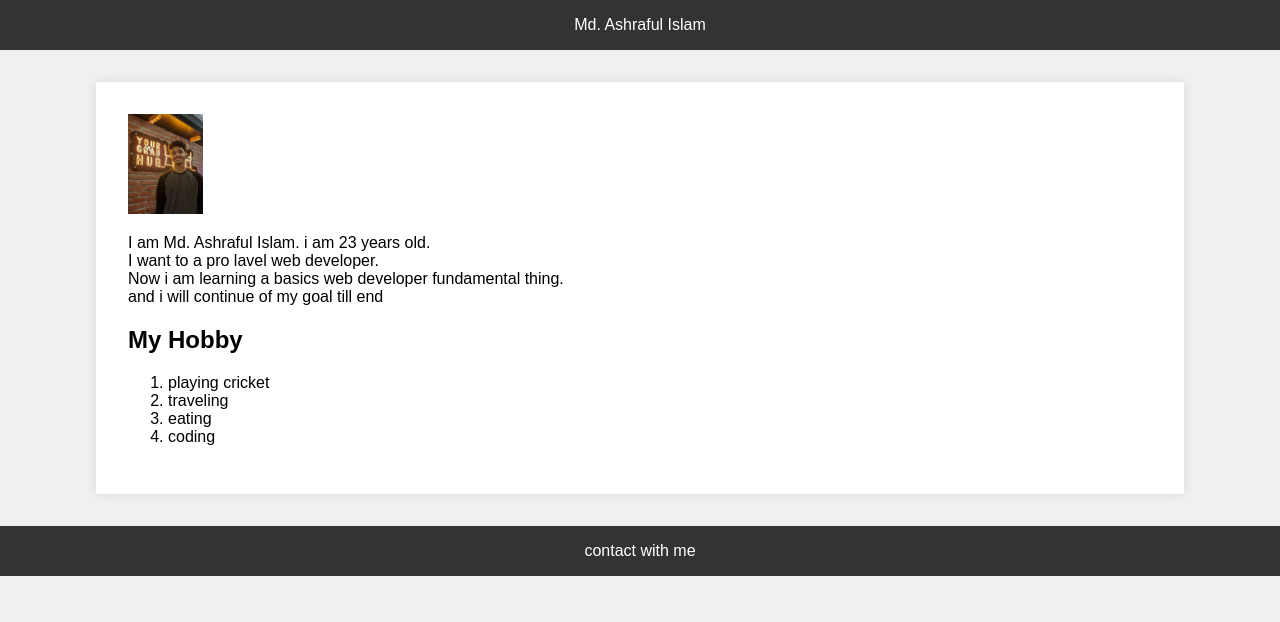
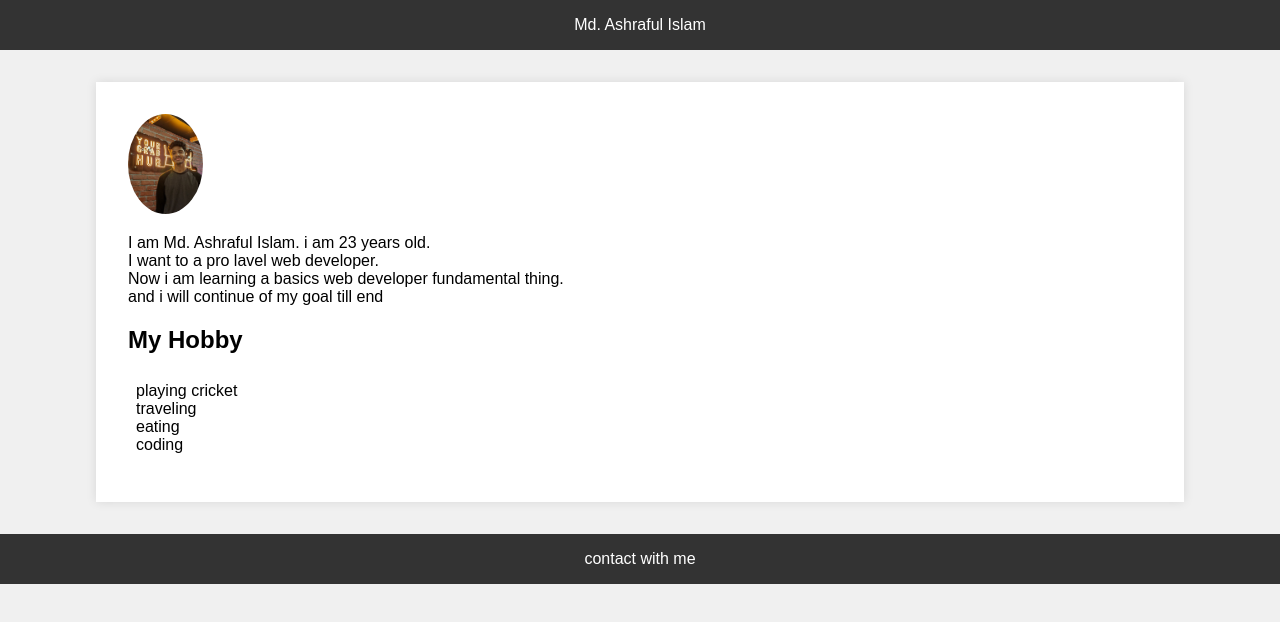
Before and after one commit to ashraful2871/githu-projects, a plain HTML site: page index.html in a window 1280 px wide. Drawn offline with Linux system fonts and the light colour scheme.

Commit message:
hobby ol

```diff
--- a/index.html
+++ b/index.html
@@ -9,14 +9,14 @@
 <body>
         <header>Md. Ashraful Islam</header>
         <main>
-        <div>
+        <div class="profile">
             <img height="100px" src="images/Ashraful islam.jpeg" alt="profile photo">
             <p>I am Md. Ashraful Islam. i am 23 years old. <br>
             I want to a pro lavel web developer. <br>
             Now i am learning a basics web developer fundamental thing. <br>
             and i will continue of my goal till end</p>
         </div>
-        <div>
+        <div class="hobby">
             <h2>My Hobby</h2>
             <ol>
                 <li>playing cricket</li>
--- a/styles.css
+++ b/styles.css
@@ -21,3 +21,13 @@ main{
     margin: 2em 0;
     box-shadow: 0 0 10px rgba(0, 0, 0, 0.1);
 }
+.profile img {
+    max-width: 150px;
+    border-radius: 50%;
+}
+.hobby ol {
+    list-style-type: none;
+    margin: 0.5em 0;
+    padding: 0.5em;
+    border-radius: 5px;
+}
```
